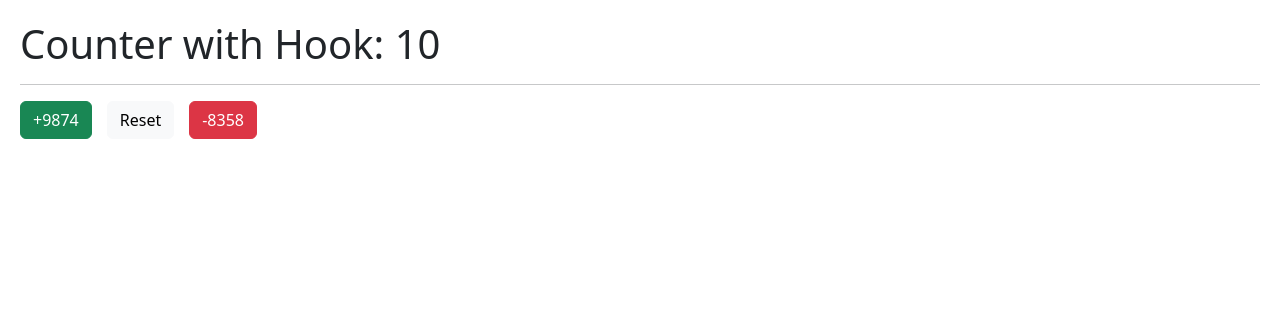
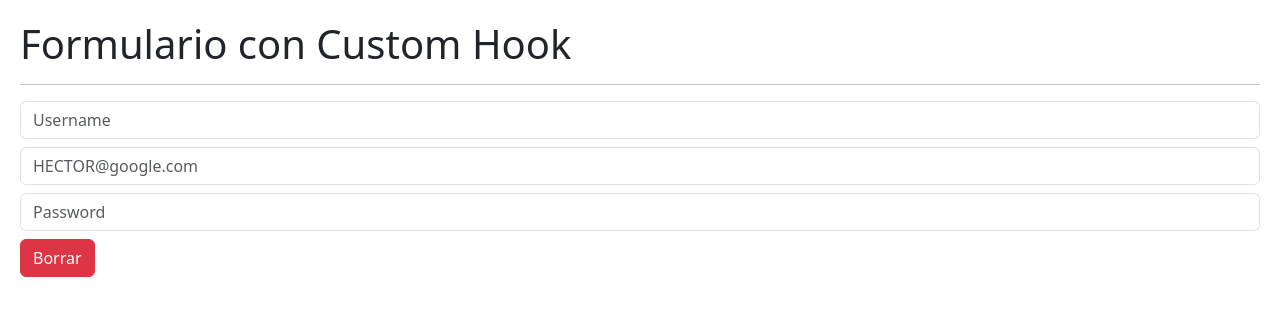
Before and after one commit to React-js-Course/05-Hook-App, a React (Vite) app: page / in a window 1280 px wide. Shown: the top 316 px of the page. Built offline with nearby package versions, Linux system fonts and the light colour scheme.

Commit message:
aplicacion del useEffect - React

```diff
--- /dev/null
+++ b/src/02-useEffect/FormWithCustomHook.jsx
@@ -0,0 +1,49 @@
+import { useForm } from "../hooks/useForm";
+
+export const FormWithCustomHook = () => {
+
+    const { username, email, password, onInputChange, onButtonReset } = useForm({
+        username: '',
+        email: '',
+        password: ''
+    });
+
+  return (
+    <>
+        <h1>Formulario con Custom Hook</h1>
+        <hr/>
+
+        <input
+            type="text"
+            className="form-control"
+            placeholder="Username"
+            name="username"
+            value={ username }
+            onChange={ onInputChange }
+        />
+
+        <input
+            type="email"
+            className="form-control mt-2"
+            placeholder="HECTOR@google.com"
+            name="email"
+            value={ email }
+            onChange={ onInputChange }
+        />
+        <input
+            type="password"
+            className="form-control mt-2"
+            placeholder="Password"
+            name="password"
+            value={ password }
+            onChange={ onInputChange }
+        />
+
+        <button
+            className="btn btn-danger mt-2"
+            onClick={ onButtonReset }
+            >Borrar
+        </button>
+    </>
+  )
+}
--- /dev/null
+++ b/src/02-useEffect/SimpleForm.jsx
@@ -0,0 +1,60 @@
+import { useEffect, useState } from "react"
+import { Message } from "./Message";
+
+export const SimpleForm = () => {
+
+    const [formState, setFormState] = useState({
+        username: 'Kakuca',
+        email: 'hector@test.com'
+    });
+
+    const { username, email } = formState;
+
+    const onInputChange = ({ target }) => {
+        const { name, value } = target;
+        setFormState({
+            ...formState,
+            [ name ]: value
+        })
+    }
+
+    useEffect(() => {
+        // console.log('UseEffect called!');
+    }, []);
+
+    useEffect(() => {
+        // console.log('formState called!');
+    }, [formState]);
+
+    useEffect(() => {
+        // console.log('email called!');
+    }, [email]);
+
+  return (
+    <>
+        <h1>Formulario Simple</h1>
+        <hr/>
+
+        <input
+            type="text"
+            className="form-control"
+            placeholder="Username"
+            name="username"
+            value={ username }
+            onChange={ onInputChange }
+        />
+
+        <input
+            type="email"
+            className="form-control mt-2"
+            placeholder="HECTOR@google.com"
+            name="email"
+            value={ email }
+            onChange={ onInputChange }
+        />
+        {
+            (username === 'kakuca') && <Message/>
+        }
+    </>
+  )
+}
--- /dev/null
+++ b/src/hooks/useForm.js
@@ -0,0 +1,25 @@
+import { useState } from "react"
+
+export const useForm = ( initialForm = {} ) => {
+
+    const [formState, setFormState] = useState( initialForm );
+
+    const onInputChange = ({ target }) => {
+        const { name, value } = target;
+        setFormState({
+            ...formState,
+            [ name ]: value
+        })
+    }
+
+    const onButtonReset = () => {
+        setFormState( initialForm );
+    }
+
+  return {
+    ...formState,
+    formState,
+    onInputChange,
+    onButtonReset
+  }
+}
--- a/src/main.jsx
+++ b/src/main.jsx
@@ -3,10 +3,13 @@
 import './index.css'
 // import { HooksApp } from './HooksApp.jsx'
 // import { CounterApp } from './01-useState/CounterApp.jsx'
-import { CounterWithCustomHook } from './01-useState/CounterWithCustomHook.jsx'
+// import { CounterWithCustomHook } from './01-useState/CounterWithCustomHook.jsx'
+// import { SimpleForm } from './02-useEffect/SimpleForm'
+import { FormWithCustomHook } from './02-useEffect/FormWithCustomHook'
+
 
 ReactDOM.createRoot(document.getElementById('root')).render(
   <React.StrictMode>
-    <CounterWithCustomHook />
+    <FormWithCustomHook />
   </React.StrictMode>
 )
```
Also changed, not shown: src/02-useEffect/Message.jsx (added, +21 -0 lines).
